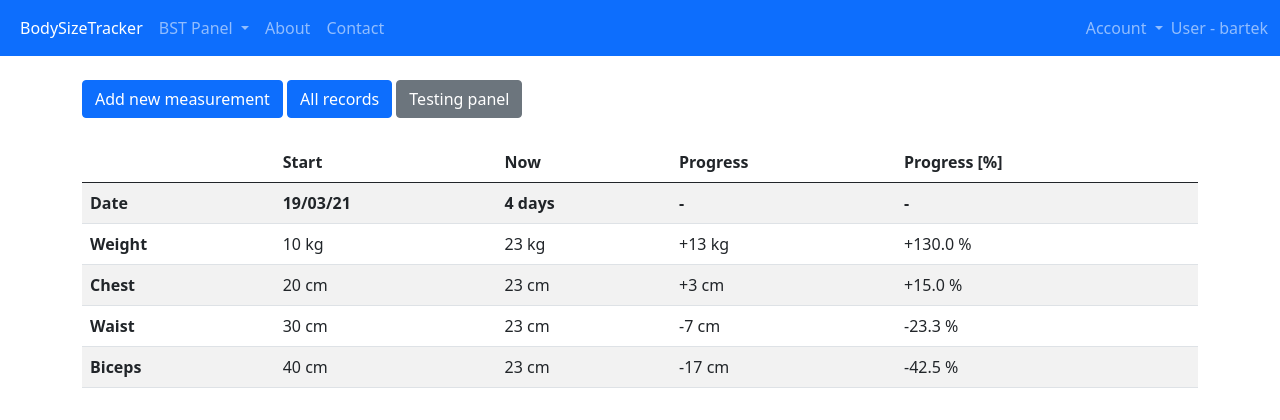
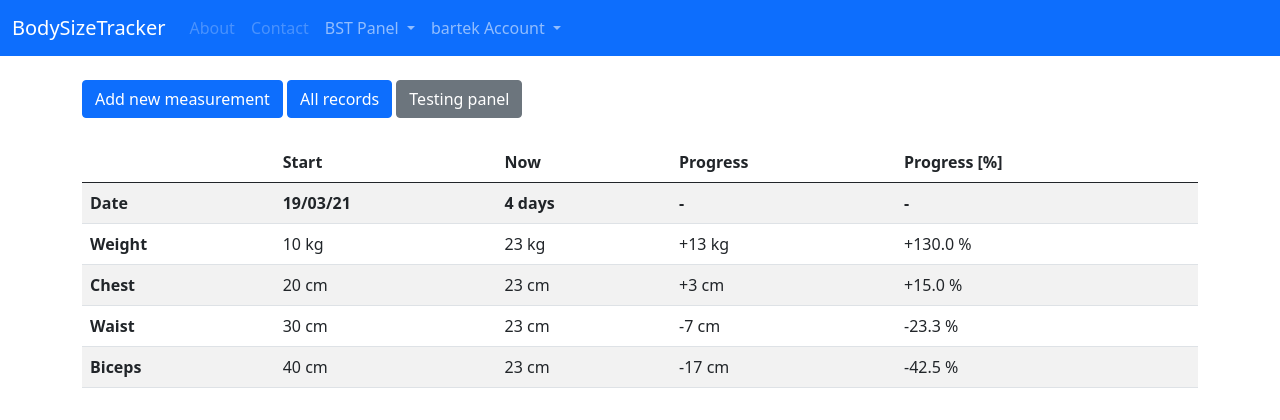
Before and after one commit to Twarzy/body_tracker, a Django app: page /bst/ in a window 1280 px wide. Shown: the top 420 px of the page. Run offline with Django 3.2, Linux system fonts and the light colour scheme; a user stored in the database is signed in; data comes from the database, SQL or seed files in the repository; both versions use the stored data as it was after the commit.

Commit message:
Rearrange navbar

```diff
--- a/body_tracker/urls.py
+++ b/body_tracker/urls.py
@@ -29,7 +29,6 @@ urlpatterns = [
     #  testing pages - to delete in future
     path('test', bst_views.test, name='test'), # to delete in future
 
-
     # old to delete
     # path('register', auth_views.LoginView.as_view(template_name='users/login.html'), name='register'),
 ]
--- a/bst/templates/bst/base.html
+++ b/bst/templates/bst/base.html
@@ -19,19 +19,23 @@
     </head>
 
     <body>
-    <!-- problem with navbar when changing width-->
         <header class="site-header">
-        <!-- Navbar -->
         <nav class="navbar navbar-expand-lg navbar-dark bg-primary">
             <div class="container-fluid">
-                <div class="collapse navbar-collapse" id="navbarSupportedContent">
-                  <ul class="navbar-nav me-auto mb-2 mb-lg-0">
+                <a class="navbar-brand" href="{% url 'home' %}">BodySizeTracker</a>
+                <button class="navbar-toggler" type="button" data-bs-toggle="collapse" data-bs-target="#navbarNavDropdown" aria-controls="navbarNavDropdown" aria-expanded="false" aria-label="Toggle navigation">
+                    <span class="navbar-toggler-icon"></span>
+                </button>
+                <div class="collapse navbar-collapse" id="navbarNavDropdown">
+                    <ul class="navbar-nav">
                         <li class="nav-item">
-                      <a class="nav-link active" aria-current="page" href="{% url 'home' %}">BodySizeTracker</a>
+                          <a class="nav-link disabled" href="#">About</a>
                         </li>
-                    {% if user.is_authenticated %}
-                    <li class="nav-item dropdown">
-                      <a class="nav-link dropdown-toggle" href="#" id="navbarDropdown" role="button" data-bs-toggle="dropdown" aria-expanded="false">
+                        <li class="nav-item">
+                          <a class="nav-link disabled" href="#">Contact</a>
+                        </li>
+                        <li class="nav-item dropdown ">
+                          <a class="nav-link dropdown-toggle {% if not user.is_authenticated %}disabled{% endif %}" href="#" id="navbarDropdown" role="button" data-bs-toggle="dropdown" aria-expanded="false">
                               BST Panel
                           </a>
                           <ul class="dropdown-menu" aria-labelledby="navbarDropdown">
@@ -41,22 +45,10 @@
                             <li><a class="dropdown-item" href="#">Nothing</a></li>
                           </ul>
                         </li>
-                     {% endif %}
-                    <li class="nav-item">
-                       <a class="nav-link" href="#">About</a>
-                    </li>
-                    <li class="nav-item">
-                       <a class="nav-link" href="#">Contact</a>
-                    </li>
-                  </ul>
-                </div>
-
-                <!-- Navbar Right Side -->
-                <div class="navbar-nav">
                         {% if user.is_authenticated %}
                         <li class="nav-item dropdown">
-                      <a class="nav-link dropdown-toggle" href="#" id="navbarDropdown" role="button" data-bs-toggle="dropdown" aria-expanded="false">
-                          Account
+                           <a class="nav-link dropdown-toggle" href="#" id="navbarDropdownMenuLink" role="button" data-bs-toggle="dropdown" aria-expanded="false">
+                             {{ user }} Account
                           </a>
                           <ul class="dropdown-menu" aria-labelledby="navbarDropdown">
                             <li><a class="dropdown-item" href="{% url 'profile' %}">Profile</a></li>
@@ -65,16 +57,20 @@
                             <li><a class="dropdown-item" href="#">Nothing</a></li>
                           </ul>
                         </li>
-                 <span class="navbar-text">User - {{ user }}</span>
-                  {% else %}
-                  <a class="nav-item nav-link" href="{% url 'login' %}">Login</a>
-                  <a class="nav-item nav-link" href="{% url 'register' %}">Register</a>
                         {% endif %}
+                        {% if not user.is_authenticated %}
+                        <li class="nav-item">
+                          <a class="nav-link" href="{% url 'login' %}">Login</a>
+                        </li>
+                        <li class="nav-item">
+                          <a class="nav-link" href="{% url 'register' %}">Register</a>
+                        </li>
+                        {% endif  %}
+
+                     </ul>
                 </div>
-
              </div>
         </nav>
-
         </header>
         <main class="container">
       <!-- Top alert messages part -->
--- a/bst/views.py
+++ b/bst/views.py
@@ -22,6 +22,8 @@ import datetime
 # TODO Password recovery
 # TODO Delete Account
 # TODO Different User profile details
+
+
 
 
 def home(request):
```
Also changed, not shown: db.sqlite3. Lines whose indentation alone changed are shown as unchanged.
